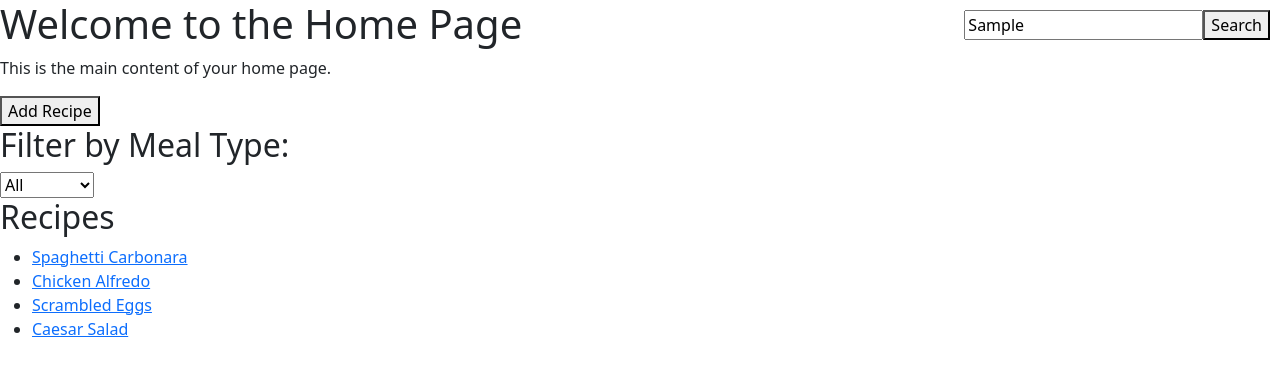
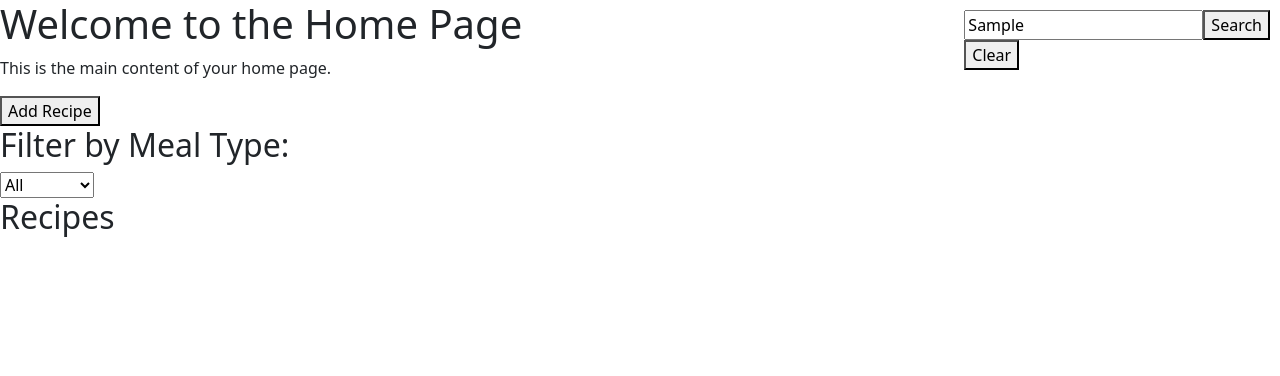
Before and after one commit to infuriated-mink/Semester2-MidtermSprint, a React (Create React App) app in the folder react-login/: page /home in a window 1280 px wide. Both pictures are taken after typing "Sample" into the empty fields and a click on the button "Search". Shown: the top 376 px of the page. Built offline with nearby package versions, Linux system fonts and the light colour scheme.

Commit message:
Clear button on search

```diff
--- a/react-login/src/pages/Home.js
+++ b/react-login/src/pages/Home.js
@@ -14,7 +14,7 @@ function Home() {
   const [searchResults, setSearchResults] = useState(null);
   const [filteredRecipes, setFilteredRecipes] = useState(null);
 
-  // to set the recipes when home page is being rendered
+  // to set the recipes when the home page is being rendered
   // if it's rendered from sign-in: by default we must store all the recipes from the JSON to local storage
   // if coming from any other page, those pages will send recipes are being sent
   // that is stored in recipes state using "useLocation hook" - check reference video
@@ -24,16 +24,15 @@ function Home() {
     )
   }, [])
 
-
   // Handle search
   // 1. if mealType is all - gives result based on all recipes
-  // 2. if mealType is not "all", the we must display result based on filtered recipes
+  // 2. if mealType is not "all", then we must display results based on filtered recipes
   useEffect(() => {
     if (searchQuery) {
-      filteredRecipes?.filter((recipe) =>
+      const filteredResults = filteredRecipes?.filter((recipe) =>
         recipe.name.toLowerCase().includes(searchQuery.toLowerCase())
       );
-      setSearchResults(filteredRecipes);
+      setSearchResults(filteredResults);
     } else {
       setSearchResults(null);
     }
@@ -46,15 +45,21 @@ function Home() {
     )
   }, [mealTypeFilter, recipes])
 
-
   const handleFilter = (e) => {
     setMealTypeFilter(e.target.value);
+  };
+
+  const clearSearch = () => {
+    setSearchQuery('');
   };
 
   return (
     <div className="home-container">
       <div className="top-right">
         <RecipeSearch onSearch={setSearchQuery} />
+        {searchQuery && (
+          <button onClick={clearSearch}>Clear</button>
+        )}
       </div>
 
       <h1>Welcome to the Home Page</h1>
@@ -77,8 +82,8 @@ function Home() {
             <li key={recipe.id}>
               <Link to={`/recipe/${recipe.id}`}>{recipe.name}</Link>
             </li>
-          )) :
-          filteredRecipes?.map(recipe => (
+          ))
+          : filteredRecipes?.map(recipe => (
             <li key={recipe.id}>
               <Link to={`/recipe/${recipe.id}`}>{recipe.name}</Link>
             </li>
```
